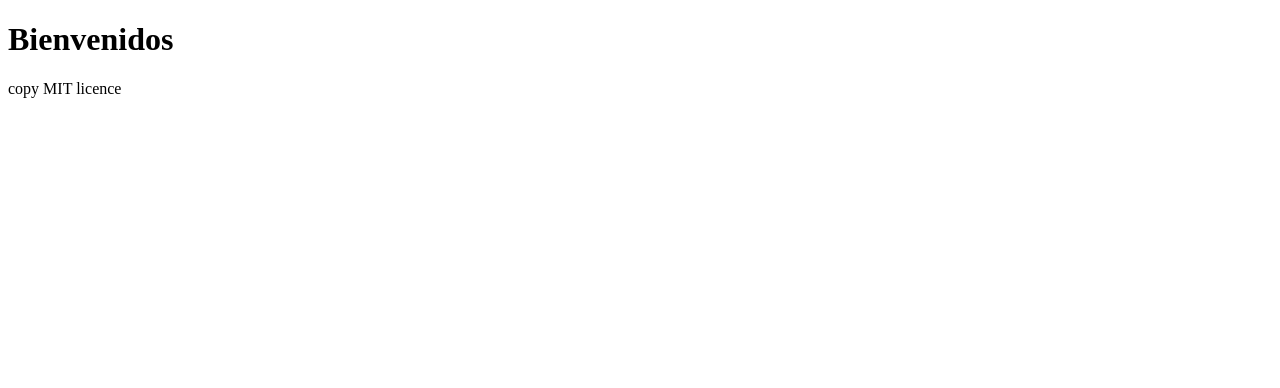
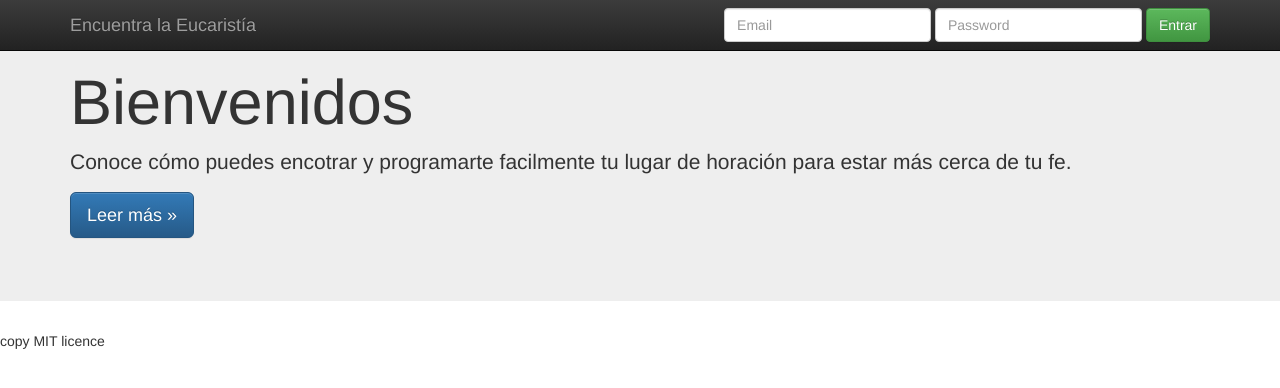
Before and after one commit to segus3088/encuentraMisa, a plain HTML site: page index.html in a window 1280 px wide. Drawn offline with nearby package versions, Linux system fonts and the light colour scheme.

Commit message:
colocando la parte superior de nav

```diff
--- a/index.html
+++ b/index.html
@@ -1,5 +1,5 @@
 <!DOCTYPE html>
-<html>
+<html lang="es">
 <head>
 
 	<meta charset="UTF-8" />
@@ -7,12 +7,53 @@
 	<script type="text/javascript" src="js/manejador.js"></script>
 	<style type="text/css" src="css/stilos.css"></style>
 	<title>Encuentra la eucaristía mas proxima</title>
+
+	<!-- agrregando el bootstrap -->
+	<!-- Latest compiled and minified CSS -->
+	<link rel="stylesheet" href="https://maxcdn.bootstrapcdn.com/bootstrap/3.3.5/css/bootstrap.min.css">
+
+	<!-- Optional theme -->
+	<link rel="stylesheet" href="https://maxcdn.bootstrapcdn.com/bootstrap/3.3.5/css/bootstrap-theme.min.css">
+
+	<!-- Latest compiled and minified JavaScript -->
+	<script src="https://maxcdn.bootstrapcdn.com/bootstrap/3.3.5/js/bootstrap.min.js"></script>
+
+	<!-- Fin adicionado bootstrap  -->
 </head>
 <body>
 
-	<head>
-		<h1>Bienvenidos</h1>
-	</head>
+	<nav class="navbar navbar-inverse navbar-fixed-top">
+      <div class="container">
+        <div class="navbar-header">
+          <button type="button" class="navbar-toggle collapsed" data-toggle="collapse" data-target="#navbar" aria-expanded="false" aria-controls="navbar">
+            <span class="sr-only">Toggle navigation</span>
+            <span class="icon-bar"></span>
+            <span class="icon-bar"></span>
+            <span class="icon-bar"></span>
+          </button>
+          <a class="navbar-brand" href="#">Encuentra la Eucaristía</a>
+        </div>
+        <div id="navbar" class="navbar-collapse collapse">
+          <form class="navbar-form navbar-right">
+            <div class="form-group">
+              <input type="text" placeholder="Email" class="form-control">
+            </div>
+            <div class="form-group">
+              <input type="password" placeholder="Password" class="form-control">
+            </div>
+            <button type="submit" class="btn btn-success">Entrar</button>
+          </form>
+        </div><!--/.navbar-collapse -->
+      </div>
+    </nav>
+
+	<div class="jumbotron">
+      <div class="container">
+        <h1>Bienvenidos</h1>
+        <p>Conoce cómo puedes encotrar y programarte facilmente tu lugar de horación para estar más cerca de tu fe.</p>
+        <p><a class="btn btn-primary btn-lg" href="#" role="button">Leer más &raquo;</a></p>
+      </div>
+    </div>
 
 
 	<footer>
```
